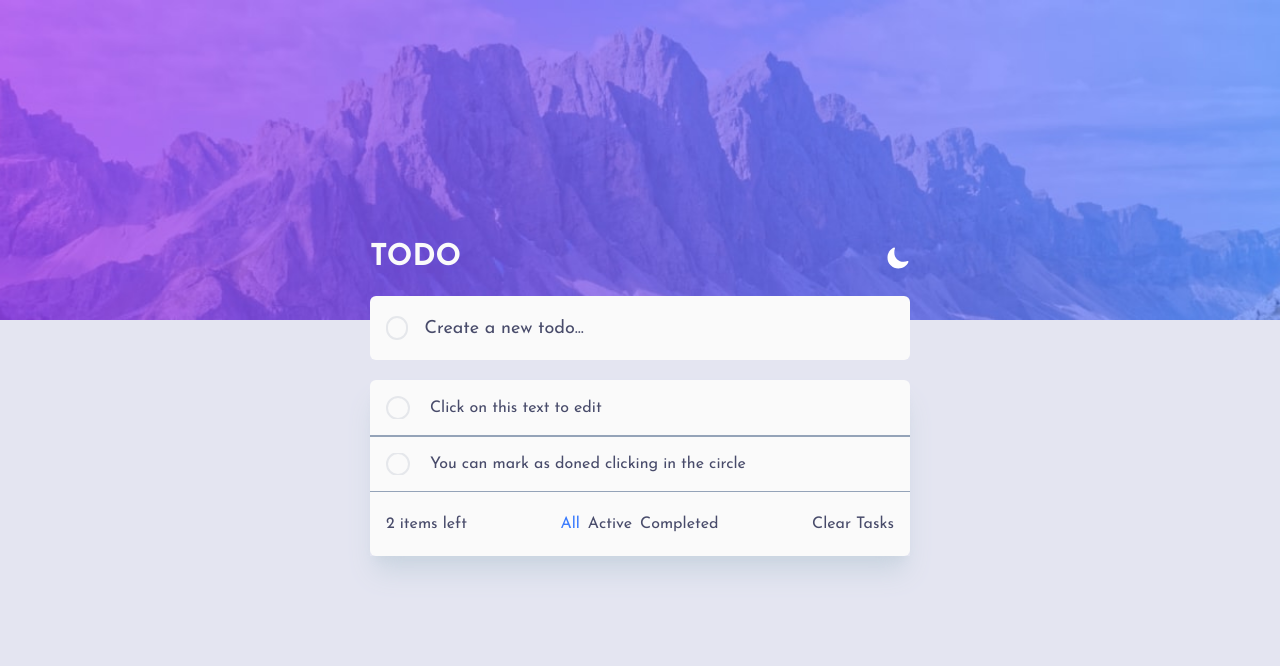
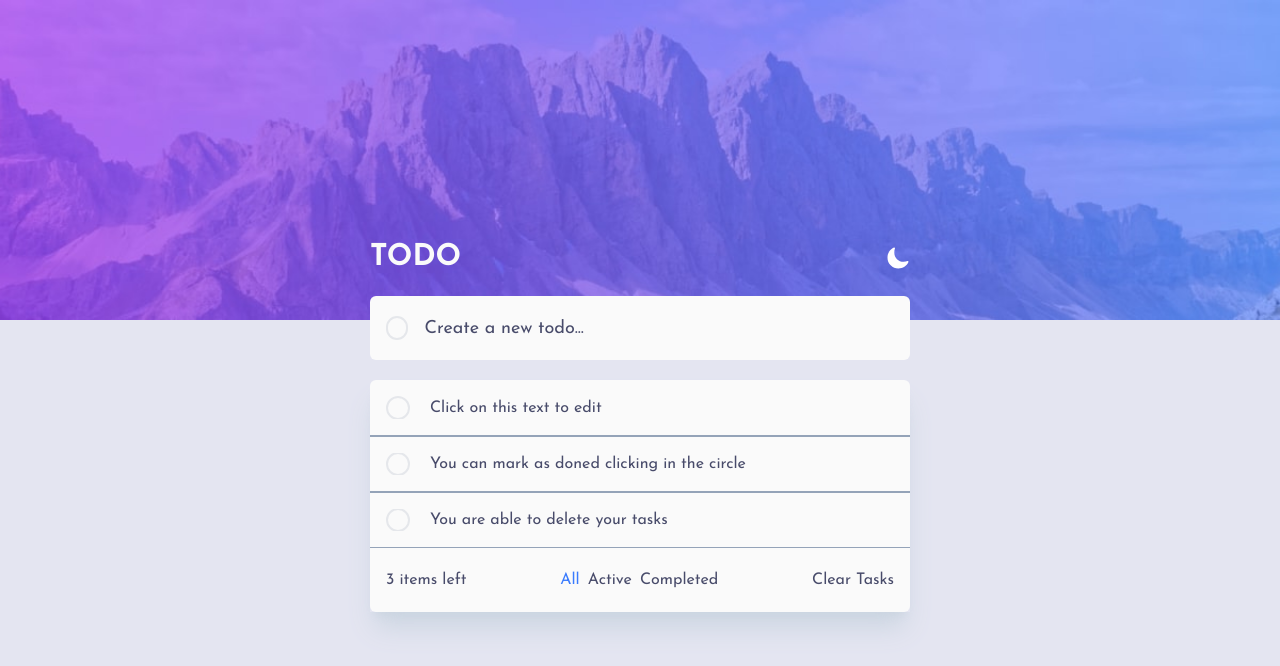
Before and after one commit to developer-luizcarlos/todo-list-with-dark-mode, a Next.js app: page / in a window 1280 px wide. Shown: the top 666 px of the page. Built offline with nearby package versions, Linux system fonts and the light colour scheme.

Commit message:
fix: add one more example in how to delete a task

```diff
--- a/src/app/globals.css
+++ b/src/app/globals.css
@@ -32,7 +32,7 @@ body {
 .showOpacity {
   animation-name: show;
   animation-duration: 1s;
-  animation-timing-function: cubic-bezier(0.645, 0.045, 0.355, 1);
+  animation-timing-function: cubic-bezier(0.165, 0.84, 0.44, 1);
   animation-delay: 0ms;
   animation-direction: normal;
   animation-fill-mode: forwards; /* Mantém o último estado da animação */
--- a/src/components/Todo/Todo.tsx
+++ b/src/components/Todo/Todo.tsx
@@ -52,7 +52,7 @@ export default function Todo() {
         </div>
       </div>
       <div className={`${ theme === "light" ? "w-full flex flex-col shadow-xl shadow-slate-300" : "w-full flex flex-col" }`}>
-        <div className="flex flex-col overflow-x-hidden custom-scroll max-h-40">
+        <div className="flex flex-col overflow-x-hidden custom-scroll max-h-44">
           {state.map((tasks) => {
             if(statusTaskShow === "all") {
               return <TaskElement
--- a/src/components/TodoContext/TodoContext.tsx
+++ b/src/components/TodoContext/TodoContext.tsx
@@ -27,7 +27,8 @@ type ThemeValue = "light" | "dark";
 
 let initialState: State[] = [
   { id: 0,task: "Click on this text to edit",completed: false },
-  { id: 1,task: "You can mark as doned clicking in the circle",completed: false }
+  { id: 1,task: "You can mark as doned clicking in the circle",completed: false },
+  { id: 2,task: "You are able to delete your tasks",completed: false }
 ];
 
 const reducer = (state: State[],action: Action) => {
```
